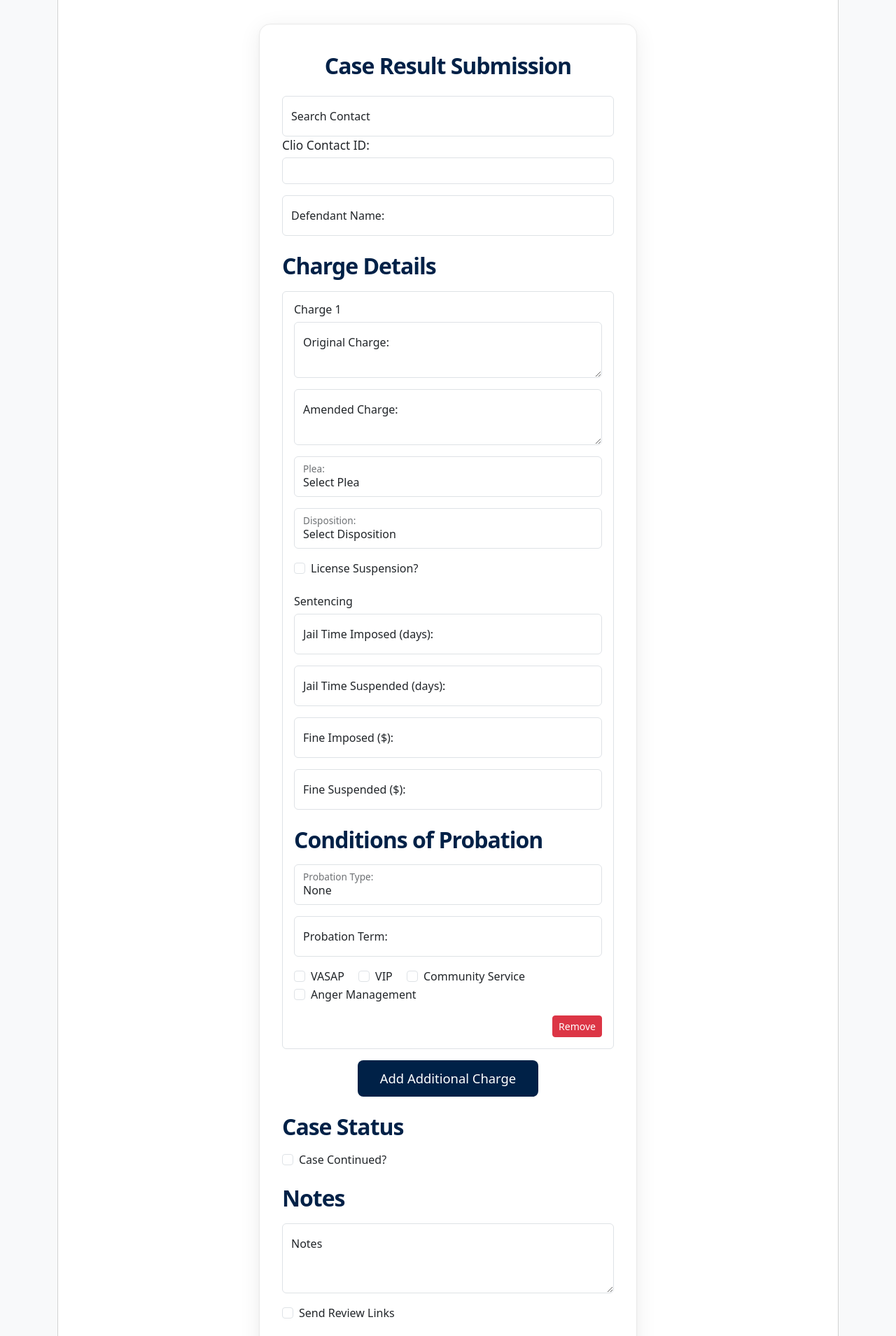
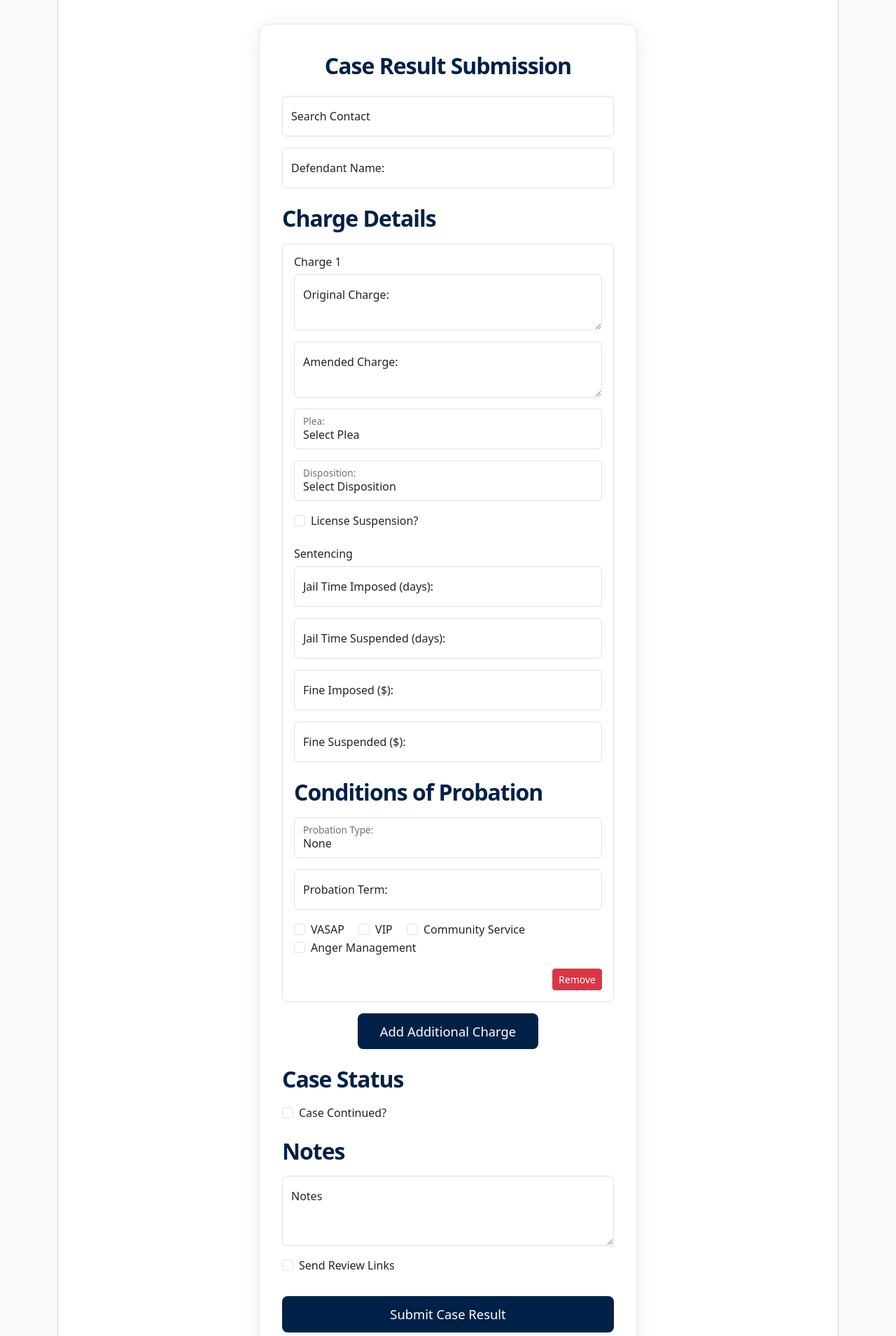
Before and after one commit to DischleyLaw/dischley-tools, a Flask app: page /case_result in a window 1280 px wide. Shown: the part 145-2054 px from the top of the page at 70% size. Run offline with Flask 3, Linux system fonts and the light colour scheme; the visitor is signed in with stand-in values (Sample User, id 1).

```diff
--- a/main.py
+++ b/main.py
@@ -786,23 +786,25 @@ def case_result():
             except Exception as e:
                 print("Failed to fetch Clio matter ID:", e)
 
-        # --- CLIO CONTACT ID LOGIC ---
-        clio_contact_id = request.form.get('clio_contact_id', '').strip() or None
-        if not defendant_name and clio_contact_id:
+        # --- REVISED CLIO CONTACT ID LOGIC ---
+        clio_contact_id = None
+        contact_name_input = request.form.get("search_contact", "").strip()
+        if contact_name_input:
             try:
                 access_token = get_valid_token()
                 headers = {"Authorization": f"Bearer {access_token}"}
-                contact_url = f"https://app.clio.com/api/v4/contacts/{clio_contact_id}"
+                contact_url = f"https://app.clio.com/api/v4/contacts?query={contact_name_input}"
                 response = requests.get(contact_url, headers=headers)
                 if response.status_code == 200:
-                    contact = response.json().get("data", {})
-                    if contact.get("type") == "Person":
-                        # Set defendant_name to first + last name for persons
-                        defendant_name = f"{contact.get('first_name', '').strip()} {contact.get('last_name', '').strip()}".strip()
-                    else:
-                        defendant_name = contact.get("name", "").strip()
+                    for contact in response.json().get("data", []):
+                        if contact.get("type", "").lower() == "person":
+                            full_name = f"{contact.get('first_name', '').strip()} {contact.get('last_name', '').strip()}".strip()
+                            if contact_name_input.lower() in full_name.lower():
+                                clio_contact_id = contact.get("id")
+                                defendant_name = full_name
+                                break
             except Exception as e:
-                print("Failed to fetch Clio contact:", e)
+                print("Failed to search Clio contacts:", e)
 
         original_charges = request.form.getlist('original_charge[]')
         amended_charges = request.form.getlist('amended_charge[]')
--- a/templates/case_result.html
+++ b/templates/case_result.html
@@ -50,11 +50,6 @@
     <input type="text" class="form-control" id="search_contact" name="search_contact" list="contactResults" placeholder="Search Contact by Name">
     <label for="search_contact">Search Contact</label>
     <datalist id="contactResults"></datalist>
-    <div class="mb-3">
-      <label for="clio_contact_id" class="form-label">Clio Contact ID:</label>
-      <input type="text" class="form-control" id="clio_contact_id_display" readonly>
-    </div>
-    <input type="hidden" name="clio_contact_id" id="clio_contact_id">
   </div>
   <div class="mb-3 form-floating">
     <input type="text" class="form-control" id="defendant_name" name="defendant_name" placeholder="John Smith" required pattern="[A-Za-z\s\-']{2,100}" title="Please enter a valid name using letters only" autocomplete="name">
@@ -320,7 +315,7 @@ document.getElementById('was_continued').addEventListener('change', function() {
 // Clio Contact Search Autofill
 const contactInput = document.getElementById("search_contact");
 const contactList = document.getElementById("contactResults");
-let contactMap = {};
+const defendantNameInput = document.getElementById("defendant_name");
 
 contactInput.addEventListener("input", function () {
   const query = this.value.trim();
@@ -330,53 +325,26 @@ contactInput.addEventListener("input", function () {
     .then(res => res.json())
     .then(data => {
       contactList.innerHTML = "";
-      contactMap = {};
       if (data.data) {
         data.data.forEach(contact => {
-          const type = (contact.type || "").toLowerCase();
-          if (type !== "person") return;
+          if (contact.type !== "Person") return;
 
-          const first = contact.first_name || "";
-          const last = contact.last_name || "";
-          const fullName = contact.name || `${first} ${last}`.trim();
+          const fullName = contact.name || `${contact.first_name || ""} ${contact.last_name || ""}`.trim();
           if (!fullName) return;
 
           const option = document.createElement("option");
           option.value = fullName;
-          option.label = `${fullName} (${contact.id})`;
-          option.dataset.contactId = contact.id;
-          option.dataset.fullName = fullName;
-          option.dataset.firstName = first;
-          option.dataset.lastName = last;
-
-          contactMap[fullName.toLowerCase()] = contact;
-          contactMap[first.toLowerCase()] = contact;
-          contactMap[last.toLowerCase()] = contact;
-
           contactList.appendChild(option);
         });
       }
     });
 });
 
-["input", "change"].forEach(eventType => {
-  contactInput.addEventListener(eventType, function () {
-    const inputVal = this.value.trim().toLowerCase();
-    let matchedContact = contactMap[inputVal];
-    if (!matchedContact) {
-      matchedContact = Object.values(contactMap).find(
-        contact =>
-          contact.first_name?.toLowerCase() === inputVal ||
-          contact.last_name?.toLowerCase() === inputVal
-      );
-    }
-    if (matchedContact) {
-      const fullName = matchedContact.name || `${matchedContact.first_name} ${matchedContact.last_name}`.trim();
-      document.getElementById("defendant_name").value = fullName;
-      document.getElementById("clio_contact_id").value = matchedContact.id;
-      document.getElementById("clio_contact_id_display").value = matchedContact.id;
-    }
-  });
+contactInput.addEventListener("change", function () {
+  const selectedName = this.value.trim();
+  if (selectedName) {
+    defendantNameInput.value = selectedName;
+  }
 });
 </script>
 {% endblock %}
```
